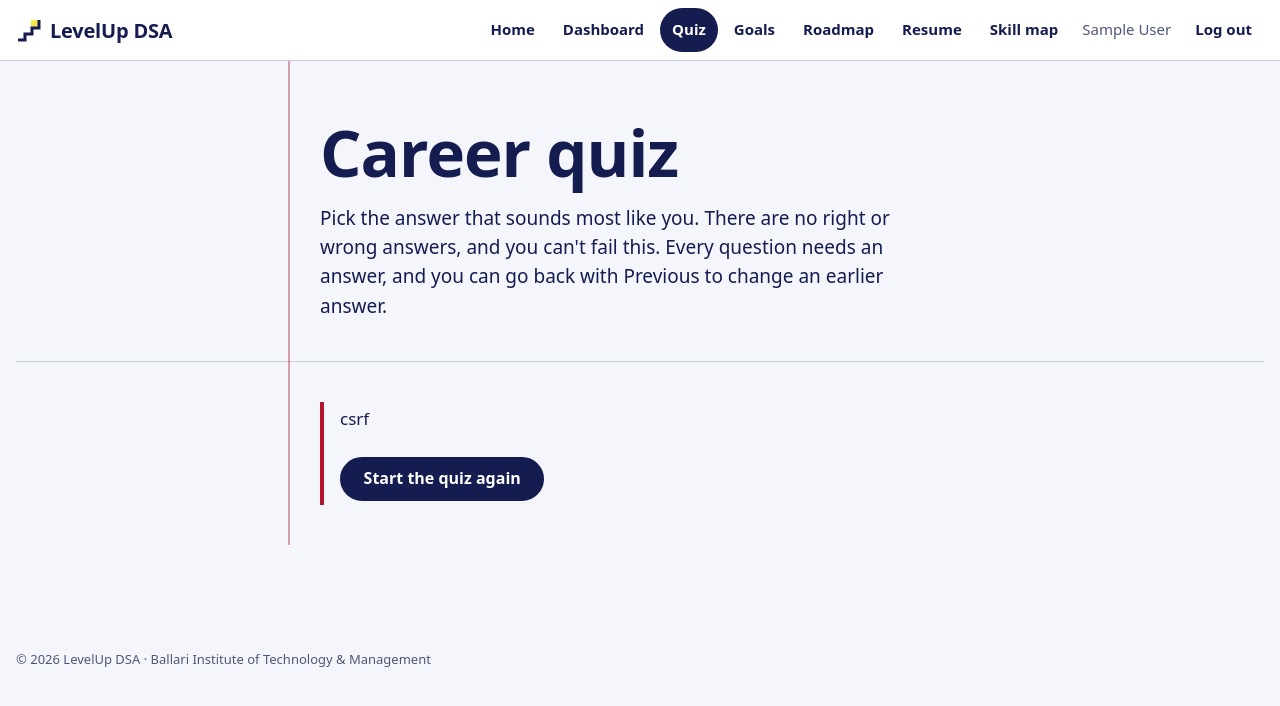
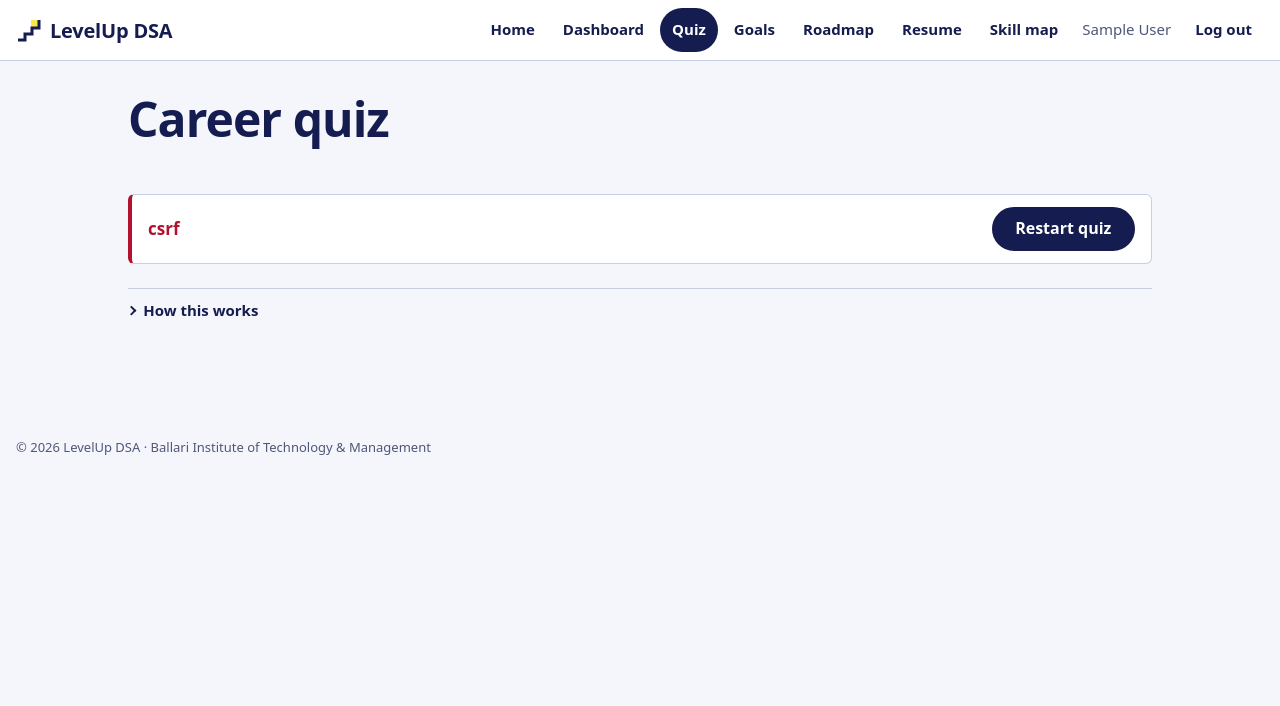
Before and after one commit to Joelmaxten/LevelUp-DSA, a Flask app: page /quiz in a window 1280 px wide. Shown: the top 706 px of the page. Run offline with Flask 3, Linux system fonts and the light colour scheme; the visitor is signed in with stand-in values (Sample User, id 1).

Commit message:
Quiz: one question per card with progress bar, large option cards, keys 1-4 pick and Enter continues; results show the top match (or tied matches) as a hero with confidence ring and the rest under 'See all'; instructions collapsed into 'How this works'
Co-Authored-By: Claude Sonnet 5.5 <noreply@anthropic.com>

```diff
--- a/app/static/css/style.css
+++ b/app/static/css/style.css
@@ -679,6 +679,57 @@ h4 { font-weight: 700; font-size: 1.0625rem; }
 .feature-icon { width: 2rem; height: 2rem; color: var(--ink); }
 .feature .actions { margin-top: var(--sp-2); }
 
+/* ---------- Quiz and goals: one question per screen ---------- */
+
+.quiz .page-head, .goals .page-head { padding-bottom: var(--sp-4); }
+.qprogress { display: grid; gap: var(--sp-2); font-size: var(--fs-sm); }
+
+.question { font-size: var(--fs-xl); line-height: 1.2; font-weight: 800; letter-spacing: -0.01em; margin-bottom: 0; text-wrap: balance; }
+.question-tight { margin-bottom: var(--sp-2); }
+.question-hint { margin-bottom: var(--sp-4); }
+
+.opt-list { display: grid; gap: var(--sp-3); }
+.opt-card {
+    display: grid;
+    grid-template-columns: 2.25rem minmax(0, 1fr);
+    gap: var(--sp-3);
+    align-items: center;
+    min-height: 3.5rem;
+    padding: var(--sp-3) var(--sp-4);
+    background: var(--surface);
+    border: 2px solid var(--line);
+    border-radius: var(--r);
+    cursor: pointer;
+    transition: border-color var(--t-fast) var(--ease), background-color var(--t-fast) var(--ease), box-shadow var(--t-fast) var(--ease);
+}
+.opt-card:hover { border-color: var(--ink); background: var(--tint); }
+.opt-key {
+    display: grid;
+    place-items: center;
+    width: 2.25rem; height: 2.25rem;
+    border: 2px solid var(--ink);
+    border-radius: var(--r-sm);
+    font-weight: 800;
+    font-variant-numeric: tabular-nums;
+}
+.opt-card:has(input:checked) { border-color: var(--ink); background: var(--tint); box-shadow: inset 0 0 0 1px var(--ink); }
+.opt-card:has(input:checked) .opt-key { background: var(--ink); color: var(--surface); }
+.opt-card:has(input:checked) .opt-text { font-weight: 700; }
+.opt-card:has(input:focus-visible) { outline: 3px solid var(--ink); outline-offset: 3px; }
+.opt-card:has(input:disabled) { cursor: default; }
+
+.kbd-hint { font-size: var(--fs-xs); color: var(--pencil); }
+@media (hover: none) { .kbd-hint { display: none; } }
+
+.qnav { display: flex; align-items: center; justify-content: space-between; gap: var(--sp-3); margin-top: var(--sp-4); }
+.qnav-end { display: flex; align-items: center; gap: var(--sp-2); }
+
+/* Results: the hero match card, then "See all". */
+.hero-match { display: flex; flex-wrap: wrap; align-items: center; gap: var(--sp-5); }
+.hero-match > .stack-sm { flex: 1 1 14rem; min-width: 0; }
+.hero-name { font-size: var(--fs-2xl); line-height: 1.05; overflow-wrap: anywhere; }
+.see-all .merit { margin-top: var(--sp-1); }
+
 /* ---------- Quiz + conversation options: OMR bubbles ---------- */
 
 .question {
@@ -758,9 +809,7 @@ h4 { font-weight: 700; font-size: 1.0625rem; }
 .merit-item + .merit-item { border-top: 1px solid var(--rule); }
 .merit-rank { color: var(--pencil); }
 .merit-top .merit-name { font-weight: 700; }
-.merit-track { grid-column: 2 / -1; display: block; height: 6px; margin-top: 0.5rem; background: var(--rule); }
-.merit-fill { display: block; height: 100%; background: var(--line); }
-.merit-top .merit-fill { background: var(--ink); }
+.merit-track { grid-column: 2 / -1; display: block; margin-top: 0.5rem; }
 
 .recap-item + .recap-item { margin-top: 1.25rem; }
 .recap-item dt { font-size: 0.9375rem; color: var(--pencil); }
--- a/app/static/js/ui.js
+++ b/app/static/js/ui.js
@@ -178,38 +178,37 @@ function ring(pct, centerText, subText, size) {
     return node;
 }
 
-// A required single-choice question: OMR-style radio answers, then Previous / Next.
+// A required single-choice question: large option cards, then Previous / Next.
 // Choosing an answer does NOT move on; Next stays disabled until one is chosen, so no
-// question can be skipped.
+// question can be skipped. Keys 1-4 (up to 9) pick the matching option; Enter moves on once one is picked.
 //   name: unique per question, so its radios group together.
 //   labelledBy: id of the heading that holds the question text.
 //   options: { A: "text", ... }.  selected: the key chosen earlier (so Previous/Next
 //   remembers it), or null.  canGoBack: false on the first question (Previous stays
 //   visible but disabled, so the buttons don't jump around).
 //   onNext(key) is only ever called with a real key. onBack(key) gets the current choice (or null).
+// The cards are real radio buttons (visually hidden but focusable) inside labels, so arrow keys,
+// screen readers and clicking anywhere on a card all work.
 function questionForm({ name, labelledBy, options, selected, canGoBack, nextText, onBack, onNext }) {
     let value = selected != null && Object.prototype.hasOwnProperty.call(options, selected) ? selected : null;
 
-    const group = el("div", { className: "options", role: "radiogroup", "aria-labelledby": labelledBy, "aria-required": "true" });
-    const back = el("button", { className: "btn btn-outline", type: "button", text: "Previous" });
+    const group = el("div", { className: "opt-list", role: "radiogroup", "aria-labelledby": labelledBy, "aria-required": "true" });
+    const back = el("button", { className: "btn btn-ghost", type: "button", text: "Previous" });
     const next = el("button", { className: "btn", type: "submit", text: nextText || "Next" });
-    const hint = el("p", { className: "note choose-hint", text: "Choose one answer to continue." });
+    const hint = el("p", { className: "kbd-hint", text: `Press 1-${Math.min(Object.keys(options).length, 9)} to choose, Enter to continue.` });
 
-    const sync = () => {
-        next.disabled = value === null;
-        hint.hidden = value !== null;
-    };
+    const sync = () => { next.disabled = value === null; };
 
-    for (const [key, text] of Object.entries(options)) {
+    Object.entries(options).forEach(([key, text], i) => {
         const input = el("input", { type: "radio", name, value: key, className: "visually-hidden" });
         input.checked = key === value;
         input.addEventListener("change", () => { value = key; sync(); });
-        group.append(el("label", { className: "option" },
+        group.append(el("label", { className: "opt-card" },
             input,
-            el("span", { className: "bubble", text: key }),
-            el("span", { className: "option-text", text })
+            el("span", { className: "opt-key", "aria-hidden": "true", text: String(i + 1) }),
+            el("span", { className: "opt-text", text })
         ));
-    }
+    });
 
     back.disabled = !canGoBack;
     sync();
@@ -221,7 +220,7 @@ function questionForm({ name, labelledBy, options, selected, canGoBack, nextText
         group.querySelectorAll("input").forEach((input) => { input.disabled = true; });
     };
 
-    const form = el("form", { className: "qform", novalidate: "" },
+    const form = el("form", { className: "qform stack-sm", novalidate: "" },
         group,
         hint,
         el("div", { className: "qnav" }, back, next)
@@ -236,7 +235,44 @@ function questionForm({ name, labelledBy, options, selected, canGoBack, nextText
         lock();
         onBack(value);
     });
+
+    // Keyboard: 1-9 picks an option, Enter (with nothing focused) continues. Removed once this form leaves the page.
+    const onKey = (event) => {
+        if (!form.isConnected) {
+            document.removeEventListener("keydown", onKey);
+            return;
+        }
+        if (event.defaultPrevented || event.ctrlKey || event.metaKey || event.altKey) return;
+        const target = event.target;
+        if (target && target.matches && target.matches("textarea, select, input:not([type=radio])")) return;
+        const onControl = target && target.matches && target.matches("button, a, input");
+        if (event.key === "Enter" && value !== null && !onControl) {
+            event.preventDefault();
+            form.requestSubmit();
+            return;
+        }
+        const n = Number(event.key);
+        if (!Number.isInteger(n) || n < 1 || n > 9) return;
+        const input = group.querySelectorAll("input")[n - 1];
+        if (!input || input.disabled) return;
+        event.preventDefault();
+        input.checked = true;
+        input.dispatchEvent(new Event("change"));
+        input.focus();
+    };
+    document.addEventListener("keydown", onKey);
     return form;
+}
+
+// "Question 3" on the left, a note on the right, a bar underneath. pct is 0-100.
+function questionProgress(left, right, pct, label) {
+    return el("div", { className: "qprogress" },
+        el("div", { className: "cluster between" },
+            el("span", { className: "num", text: left }),
+            right ? el("span", { className: "muted", text: right }) : ""
+        ),
+        pbar(pct, label || left)
+    );
 }
 
 // Move keyboard/screen-reader focus to a newly rendered heading, so a changed question is announced.
--- a/app/templates/quiz.html
+++ b/app/templates/quiz.html
@@ -3,24 +3,24 @@
 {% block title %}Career quiz | LevelUp DSA{% endblock %}
 
 {% block content %}
-<div class="sheet">
-    <header class="row row-head">
-        <div class="margin"></div>
-        <div class="main">
-            <h1 class="page-title" id="quiz-heading">Career quiz</h1>
-            <p class="lead" id="quiz-intro">
-                Pick the answer that sounds most like you. There are no right or wrong answers,
-                and you can't fail this. Every question needs an answer, and you can go back with Previous
-                to change an earlier answer.
-            </p>
-        </div>
+<div class="wrap quiz stack">
+    <header class="page-head">
+        <h1 class="h1" id="quiz-heading">Career quiz</h1>
+        <div id="quiz-progress"></div>
     </header>
 
-    <div id="quiz-question-box">
-        <div class="row"><div class="margin"></div><div class="main"><p class="note" role="status">Loading your first question...</p></div></div>
-    </div>
+    <div id="quiz-question-box"><div class="card card-pad"><div class="skel" role="status" aria-label="Loading"><span class="skel-line w-70"></span><span class="skel-line skel-block"></span></div></div></div>
 
-    <div id="quiz-results-box" hidden></div>
+    <div id="quiz-results-box" class="stack" hidden></div>
+
+    <details class="disclosure quiz-info">
+        <summary>How this works</summary>
+        <ul class="info-list">
+            <li>Pick what sounds most like you. There are no wrong answers.</li>
+            <li>Every question needs an answer. Use Previous to change one.</li>
+            <li id="quiz-length-note"></li>
+        </ul>
+    </details>
 </div>
 
 <script src="{{ url_for('static', filename='js/results.js') }}"></script>
@@ -29,7 +29,8 @@ const questionBox = document.getElementById("quiz-question-box");
 const resultsBox = document.getElementById("quiz-results-box");
 const heading = document.getElementById("quiz-heading");
 let quizLength = null;   // { min, max } as reported by /quiz/start, so the page never hard-codes how long the quiz is
-const intro = document.getElementById("quiz-intro");
+const progressBox = document.getElementById("quiz-progress");
+const lengthNote = document.getElementById("quiz-length-note");
 
 // The questions on the way to the current one, in order: { id, question }. The last is the one on screen.
 // The quiz is adaptive (which question comes next depends on the answers so far), so this only ever
@@ -40,33 +41,31 @@ const chosen = {};
 let moved = false;   // has the student moved at all? Only then is focus moved to the new question.
 
 function showLoading(message) {
-    questionBox.replaceChildren(row([], working(message)));
+    questionBox.replaceChildren(el("div", { className: "card card-pad" }, skeleton(message, 2)));
 }
 
 // retry: re-runs the failed request. A 400 means the server's copy of the quiz is gone or out of step
 // (for example the session expired), and the only way forward is to start again.
 function renderError(result, retry) {
-    const actions = el("div", { className: "actions" });
     let message;
+    let action;
 
     if (result.status === 401) {
         message = "You need to be logged in to continue.";
-        actions.append(el("a", { className: "btn", href: "/login?next=/quiz", text: "Log in" }));
+        action = el("a", { className: "btn", href: "/login?next=/quiz", text: "Log in" });
     } else if (result.status === 400) {
         message = (result.data && result.data.error) || "Your quiz session was lost.";
-        const restart = el("button", { className: "btn", type: "button", text: "Start the quiz again" });
-        restart.addEventListener("click", startQuiz);
-        actions.append(restart);
+        action = el("button", { className: "btn", type: "button", text: "Restart quiz" });
+        action.addEventListener("click", startQuiz);
     } else {
         message = result.status === 0
-            ? "Couldn't reach the server. Check your connection and try again."
-            : (result.data && result.data.error) || "Something went wrong. Please try again.";
-        const again = el("button", { className: "btn", type: "button", text: "Try again" });
-        again.addEventListener("click", retry);
-        actions.append(again);
+            ? "Couldn't reach the server. Check your connection."
+            : (result.data && result.data.error) || "Something went wrong.";
+        action = el("button", { className: "btn", type: "button", text: "Try again" });
+        action.addEventListener("click", retry);
     }
 
-    questionBox.replaceChildren(row([], el("div", { className: "msg msg-error", role: "alert" }, el("p", { text: message }), actions)));
+    questionBox.replaceChildren(alertEl(message, "error", action));
 }
 
 function showQuestion() {
@@ -85,17 +84,10 @@ function showQuestion() {
         onNext: (value) => goNext(id, value),
     });
 
-    questionBox.replaceChildren(row(
-        [
-            el("p", { className: "row-title", text: `Question ${number}` }),
-            el("p", { className: "note", text: quizLength ? `The quiz takes ${quizLength.min} to ${quizLength.max} questions.` : "" }),
-            el("p", { className: "note", text: "Every question needs an answer." }),
-        ],
-        el("div", { className: "qa" },
-            el("div", { className: "qa-q" }, title),
-            el("div", { className: "qa-a" }, form)
-        )
-    ));
+    const max = quizLength ? quizLength.max : null;
+    progressBox.replaceChildren(questionProgress(`Question ${number}`, max ? `up to ${max}` : "", max ? (number / max) * 100 : 0,
+        max ? `Question ${number} of at most ${max}` : `Question ${number}`));
+    questionBox.replaceChildren(el("div", { className: "card card-pad stack" }, title, form));
     if (moved) focusHeading(title);
 }
 
@@ -135,15 +127,15 @@ async function goBack(id, value) {
 
 function renderResults(results, tiedTop) {
     heading.textContent = "Your career results";
-    intro.textContent = `Here's how your answers rank the ${results.length} career paths. Next, a few questions about your goals help us tailor your roadmap.`;
+    progressBox.replaceChildren();
     questionBox.hidden = true;
 
     resultsBox.replaceChildren(
-        ...rankingRows(results, 2, tiedTop),
-        row([], el("div", { className: "actions row-actions" },
-            el("a", { className: "btn", href: "/conversation", text: "Continue to your goals" }),
-            el("a", { className: "btn-quiet", href: "/quiz", text: "Retake the quiz" })
-        ))
+        ...careerResultNodes(results, tiedTop),
+        el("div", { className: "actions" },
+            el("a", { className: "btn", href: "/conversation", text: "Continue to goals" }),
+            el("a", { className: "btn btn-ghost", href: "/quiz", text: "Retake quiz" })
+        )
     );
     resultsBox.hidden = false;
     focusHeading(heading);
@@ -162,6 +154,7 @@ async function startQuiz() {
         return;
     }
     quizLength = { min: result.data.min_questions, max: result.data.max_questions };
+    lengthNote.textContent = `It takes ${quizLength.min} to ${quizLength.max} questions.`;
     path.push({ id: result.data.question_id, question: result.data.question });
     showQuestion();
 }
```
Also changed, not shown: app/static/js/results.js (+57 -1 lines).
